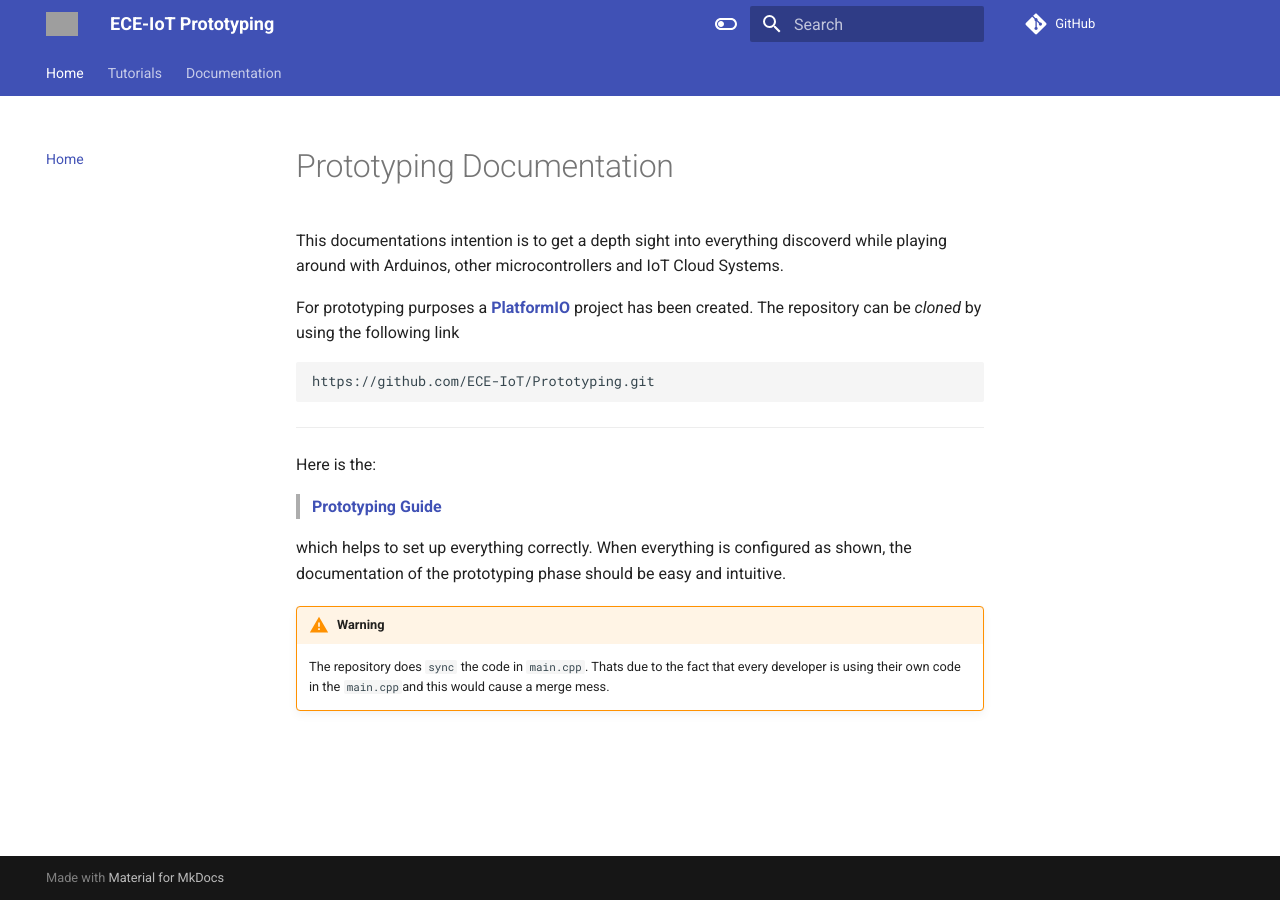
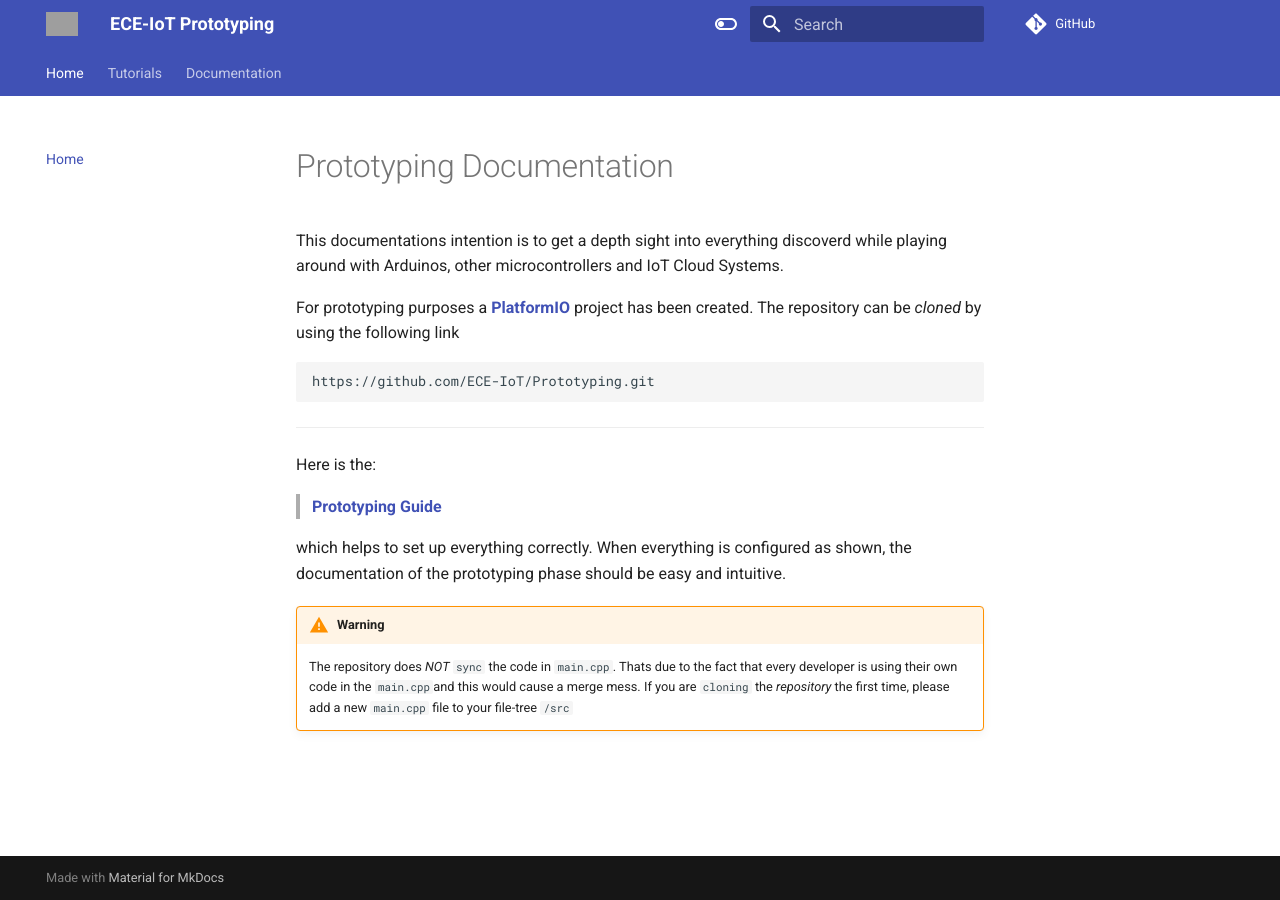
Before and after one commit to ECE-IoT/Prototyping, an MkDocs documentation site: the page built from docs/index.md, in a window 1280 px wide. Built offline with MkDocs 1.6.1 and Material for MkDocs 9.7.7, drawn with Linux system fonts in a browser that asks for light colours; comment, search, counter and statistics services are not loaded; grey boxes are pictures that could not be loaded.

Commit message:
ADD expl in index.md

```diff
--- a/docs/index.md
+++ b/docs/index.md
@@ -15,4 +15,4 @@ Here is the:
 which helps to set up everything correctly. When everything is configured as shown, the documentation of the prototyping phase should be easy and intuitive.
 
 !!! warning
-    The repository does `sync` the code in `main.cpp`. Thats due to the fact that every developer is using their own code in the `main.cpp`and this would cause a merge mess.
+    The repository does *NOT* `sync` the code in `main.cpp`. Thats due to the fact that every developer is using their own code in the `main.cpp`and this would cause a merge mess. If you are `cloning` the *repository* the first time, please add a new `main.cpp` file to your file-tree `/src`
```
